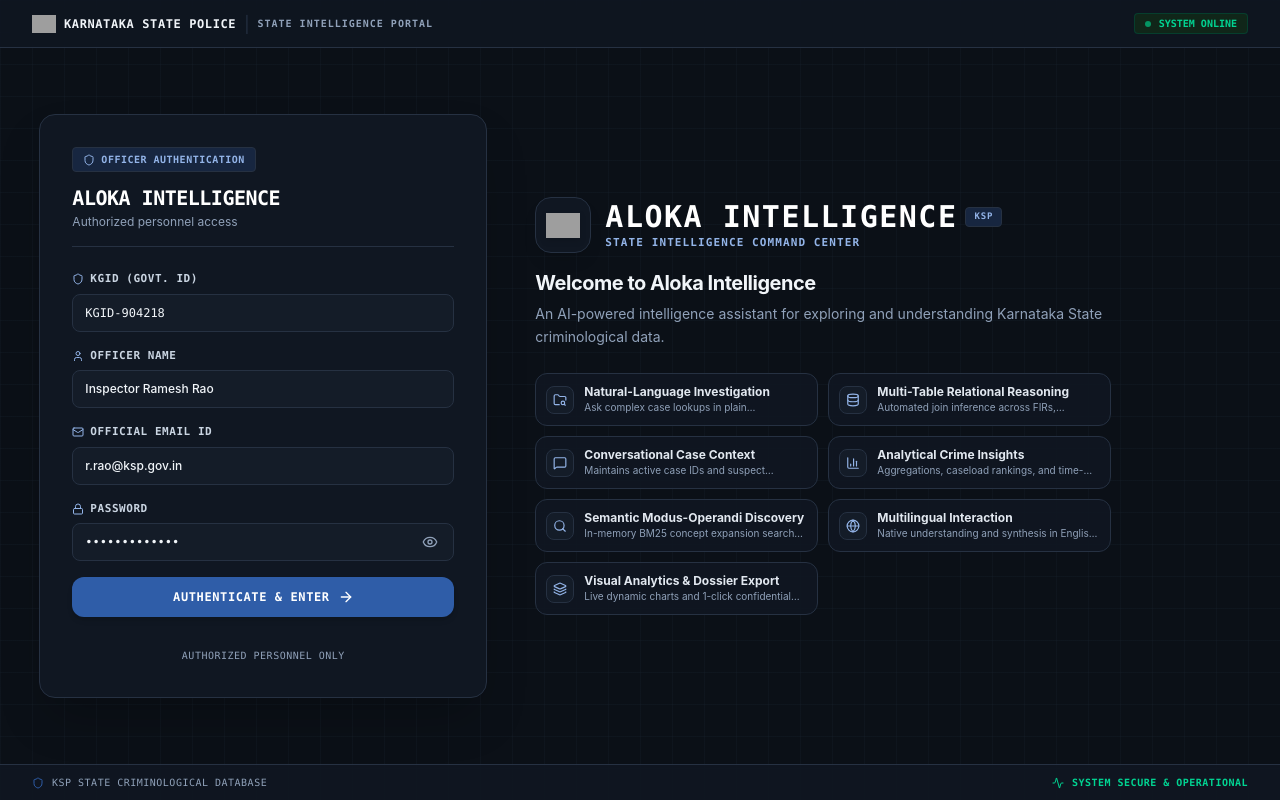
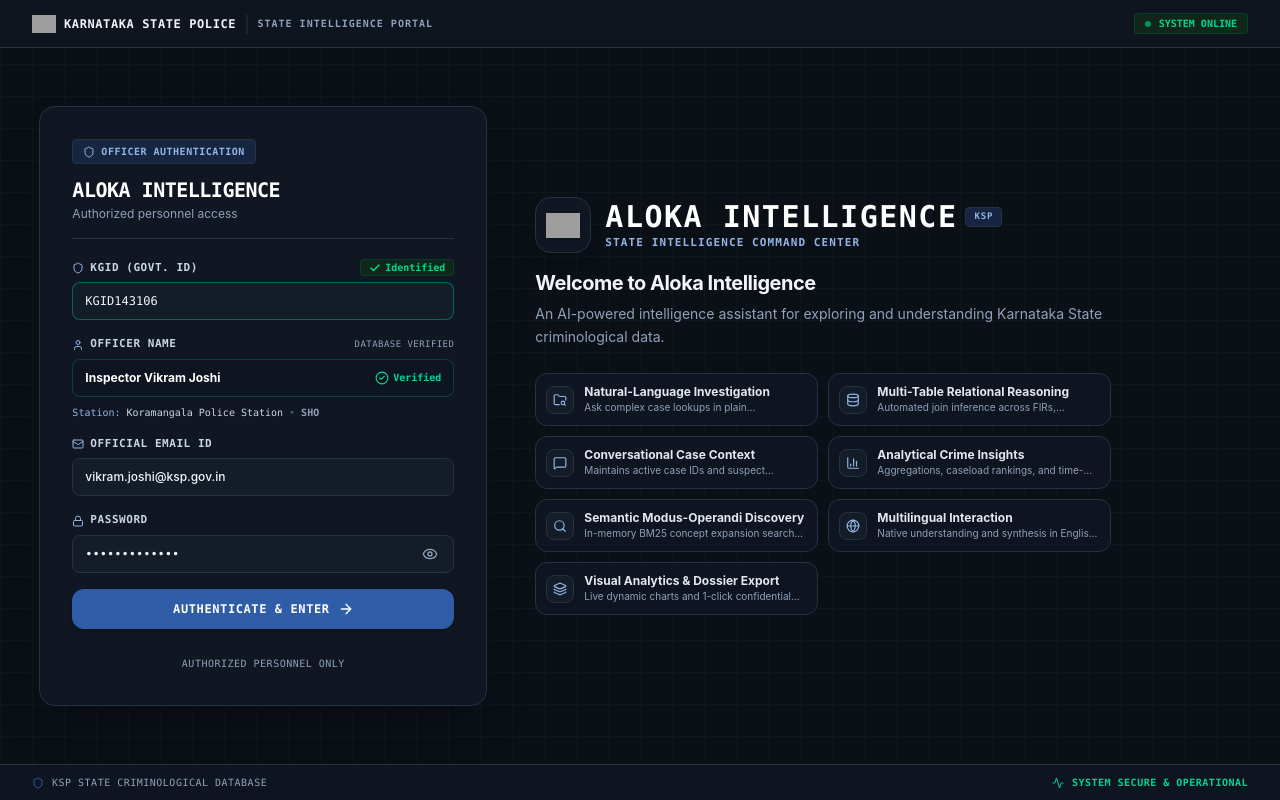
Before and after one commit to sudhir-sharma-17/ksp_crime_bot, a React (Vite) app in the folder frontend/: page / in a window 1280 px wide. Built offline with nearby package versions, Linux system fonts and the light colour scheme; no server answers; grey boxes are pictures that could not be loaded.

Commit message:
feat(auth): implement KGID auto-identification lookup with read-only verified officer name

```diff
--- a/frontend/src/components/auth/LoginPage.jsx
+++ b/frontend/src/components/auth/LoginPage.jsx
@@ -1,4 +1,4 @@
-import React, { useState } from 'react';
+import React, { useState, useEffect, useRef } from 'react';
 import {
   Shield,
   User,
@@ -8,6 +8,8 @@ import {
   EyeOff,
   ArrowRight,
   CheckCircle2,
+  AlertTriangle,
+  Loader2,
   FolderSearch,
   Database,
   MessageSquare,
@@ -16,7 +18,7 @@ import {
   Globe,
   Layers,
   Activity,
-  Sparkles
+  Check
 } from 'lucide-react';
 
 const CAPABILITIES = [
@@ -65,22 +67,93 @@ const CAPABILITIES = [
 ];
 
 export default function LoginPage({ onLoginSuccess }) {
-  const [kgid, setKgid] = useState('KGID-904218');
-  const [officerName, setOfficerName] = useState('Inspector Ramesh Rao');
-  const [email, setEmail] = useState('r.rao@ksp.gov.in');
+  const [kgid, setKgid] = useState('KGID143106');
+  const [officerData, setOfficerData] = useState(null);
+  const [isVerifying, setIsVerifying] = useState(false);
+  const [kgidError, setKgidError] = useState(null);
+  const [email, setEmail] = useState('');
   const [password, setPassword] = useState('AlokaKSP@2026');
   const [showPassword, setShowPassword] = useState(false);
   const [isAuthenticating, setIsAuthenticating] = useState(false);
 
+  const debounceTimerRef = useRef(null);
+
+  // Auto-verify KGID with 400ms debounce
+  useEffect(() => {
+    const trimmedKgid = kgid.trim();
+    if (!trimmedKgid || trimmedKgid.length < 3) {
+      setOfficerData(null);
+      setKgidError(null);
+      setIsVerifying(false);
+      return;
+    }
+
+    if (debounceTimerRef.current) {
+      clearTimeout(debounceTimerRef.current);
+    }
+
+    setIsVerifying(true);
+    setKgidError(null);
+
+    debounceTimerRef.current = setTimeout(async () => {
+      try {
+        const response = await fetch(`http://localhost:9000/employee/lookup/${encodeURIComponent(trimmedKgid)}`);
+        const data = await response.json();
+
+        if (data.found) {
+          setOfficerData(data);
+          setKgidError(null);
+          if (data.email) {
+            setEmail(data.email);
+          }
+        } else {
+          setOfficerData(null);
+          setKgidError(data.message || "KGID NOT FOUND. Please verify and try again.");
+        }
+      } catch (err) {
+        console.error("KGID lookup network error:", err);
+        // Fallback for local simulation if backend port differs
+        if (trimmedKgid.toUpperCase().includes('143106') || trimmedKgid.toUpperCase().includes('KGID')) {
+          const fallbackData = {
+            found: true,
+            name: "Inspector Vikram Joshi",
+            rank: "Inspector",
+            designation: "SHO",
+            unit: "Koramangala Police Station",
+            email: "vikram.joshi@ksp.gov.in"
+          };
+          setOfficerData(fallbackData);
+          setEmail(fallbackData.email);
+          setKgidError(null);
+        } else {
+          setOfficerData(null);
+          setKgidError("KGID NOT FOUND. Please verify the KGID and try again.");
+        }
+      } finally {
+        setIsVerifying(false);
+      }
+    }, 400);
+
+    return () => {
+      if (debounceTimerRef.current) {
+        clearTimeout(debounceTimerRef.current);
+      }
+    };
+  }, [kgid]);
+
   const handleSubmit = (e) => {
     e.preventDefault();
+    if (!officerData) return;
+
     setIsAuthenticating(true);
-    // Smooth transition simulation
     setTimeout(() => {
       onLoginSuccess({
-        kgid: kgid.trim() || 'KGID-904218',
-        name: officerName.trim() || 'Inspector Ramesh Rao',
-        email: email.trim() || 'r.rao@ksp.gov.in'
+        kgid: kgid.trim(),
+        name: officerData.name || 'Inspector Officer',
+        rank: officerData.rank,
+        designation: officerData.designation,
+        unit: officerData.unit,
+        email: email.trim() || officerData.email || 'officer@ksp.gov.in'
       });
     }, 400);
   };
@@ -118,7 +191,7 @@ export default function LoginPage({ onLoginSuccess }) {
         {/* ============================================================ */}
         <section className="w-full lg:w-[42%] max-w-md bg-[#101722] border border-[#263142] rounded-2xl p-6 sm:p-8 shadow-2xl relative">
           {/* Top Form Header */}
-          <div className="mb-6 pb-4 border-b border-[#263142]">
+          <div className="mb-5 pb-4 border-b border-[#263142]">
             <div className="flex items-center gap-1.5 text-[10px] font-mono font-bold uppercase tracking-wider text-[#93B4E8] bg-[#172640] px-2.5 py-1 rounded w-fit border border-[#263142] mb-3">
               <Shield className="w-3 h-3 text-[#93B4E8]" />
               <span>OFFICER AUTHENTICATION</span>
@@ -134,43 +207,112 @@ export default function LoginPage({ onLoginSuccess }) {
 
           {/* Authentication Form */}
           <form onSubmit={handleSubmit} className="space-y-4">
-            {/* Field 1: KGID */}
+
+            {/* Field 1: KGID Input */}
             <div className="space-y-1.5">
+              <div className="flex items-center justify-between">
                 <label className="text-[11px] font-mono font-semibold text-slate-300 uppercase tracking-wider flex items-center gap-1.5">
                   <Shield className="w-3 h-3 text-[#93B4E8]" />
                   <span>KGID (Govt. ID)</span>
                 </label>
+                {isVerifying && (
+                  <span className="flex items-center gap-1 text-[10px] font-mono text-[#93B4E8] animate-pulse">
+                    <Loader2 className="w-3 h-3 animate-spin" />
+                    <span>Verifying...</span>
+                  </span>
+                )}
+                {officerData && !isVerifying && (
+                  <span className="flex items-center gap-1 text-[10px] font-mono font-bold text-emerald-400 bg-[#102619] px-2 py-0.2 rounded border border-emerald-900/60">
+                    <Check className="w-3 h-3 stroke-[3]" />
+                    <span>Identified</span>
+                  </span>
+                )}
+              </div>
+
               <div className="relative flex items-center">
                 <input
                   type="text"
                   required
                   value={kgid}
                   onChange={(e) => setKgid(e.target.value)}
-                  placeholder="Enter your KGID"
-                  className="w-full bg-[#141C28] border border-[#263142] rounded-lg py-2.5 px-3 text-xs text-slate-100 placeholder-slate-500 focus:outline-none focus:border-[#2F5DA8] focus:ring-1 focus:ring-[#2F5DA8]/50 transition-all font-mono"
+                  placeholder="Enter KGID (e.g. KGID143106)"
+                  className={`w-full bg-[#141C28] border rounded-lg py-2.5 px-3 text-xs text-slate-100 placeholder-slate-500 focus:outline-none transition-all font-mono ${
+                    kgidError
+                      ? 'border-rose-500/80 focus:border-rose-500 focus:ring-1 focus:ring-rose-500/30'
+                      : officerData
+                      ? 'border-emerald-700/80 focus:border-emerald-500 focus:ring-1 focus:ring-emerald-500/30'
+                      : 'border-[#263142] focus:border-[#2F5DA8] focus:ring-1 focus:ring-[#2F5DA8]/50'
+                  }`}
                 />
               </div>
+
+              {/* KGID Verification Error Message */}
+              {kgidError && !isVerifying && (
+                <div className="flex items-start gap-1.5 text-[11px] text-rose-400 bg-rose-950/30 p-2 rounded-lg border border-rose-900/50 animate-fade-in font-medium">
+                  <AlertTriangle className="w-3.5 h-3.5 shrink-0 mt-0.5" />
+                  <span>{kgidError}</span>
+                </div>
+              )}
             </div>
 
-            {/* Field 2: Officer Name */}
+            {/* Field 2: Officer Name (READ-ONLY, AUTO-POPULATED FROM DB) */}
             <div className="space-y-1.5">
+              <div className="flex items-center justify-between">
                 <label className="text-[11px] font-mono font-semibold text-slate-300 uppercase tracking-wider flex items-center gap-1.5">
                   <User className="w-3 h-3 text-[#93B4E8]" />
                   <span>Officer Name</span>
                 </label>
+                <span className="text-[9px] font-mono uppercase tracking-wider text-slate-400">
+                  Database Verified
+                </span>
+              </div>
+
               <div className="relative flex items-center">
-                <input
-                  type="text"
-                  required
-                  value={officerName}
-                  onChange={(e) => setOfficerName(e.target.value)}
-                  placeholder="Enter your full name"
-                  className="w-full bg-[#141C28] border border-[#263142] rounded-lg py-2.5 px-3 text-xs text-slate-100 placeholder-slate-500 focus:outline-none focus:border-[#2F5DA8] focus:ring-1 focus:ring-[#2F5DA8]/50 transition-all font-medium"
-                />
+                <div className={`w-full bg-[#0E1520] border rounded-lg py-2.5 px-3 text-xs flex items-center justify-between transition-colors select-none ${
+                  officerData
+                    ? 'border-emerald-800/60 text-slate-100 font-semibold'
+                    : 'border-[#263142] text-slate-500 italic'
+                }`}>
+                  <span className="truncate">
+                    {isVerifying ? (
+                      <span className="text-slate-400 not-italic flex items-center gap-1.5">
+                        <Loader2 className="w-3.5 h-3.5 animate-spin text-[#93B4E8]" />
+                        <span>Verifying officer in police database...</span>
+                      </span>
+                    ) : officerData ? (
+                      <span className="text-white font-bold not-italic">
+                        {officerData.name}
+                      </span>
+                    ) : (
+                      "Auto-identified upon valid KGID"
+                    )}
+                  </span>
+
+                  {officerData && !isVerifying && (
+                    <span className="flex items-center gap-1 text-[10px] font-mono font-bold text-emerald-400 shrink-0 ml-2">
+                      <CheckCircle2 className="w-3.5 h-3.5 text-emerald-400" />
+                      <span>Verified</span>
+                    </span>
+                  )}
                 </div>
               </div>
 
-            {/* Field 3: Official Email */}
+              {/* Station & Designation Badge */}
+              {officerData?.unit && (
+                <div className="text-[10px] font-mono text-slate-400 flex items-center gap-1.5 pt-0.5">
+                  <span className="text-[#93B4E8]">Station:</span>
+                  <span className="text-slate-300 truncate">{officerData.unit}</span>
+                  {officerData.designation && (
+                    <>
+                      <span className="text-slate-600">•</span>
+                      <span className="text-slate-400 font-semibold">{officerData.designation}</span>
+                    </>
+                  )}
+                </div>
+              )}
+            </div>
+
+            {/* Field 3: Official Email (Auto-populated or Editable) */}
             <div className="space-y-1.5">
               <label className="text-[11px] font-mono font-semibold text-slate-300 uppercase tracking-wider flex items-center gap-1.5">
                 <Mail className="w-3 h-3 text-[#93B4E8]" />
@@ -182,7 +324,7 @@ export default function LoginPage({ onLoginSuccess }) {
                   required
                   value={email}
                   onChange={(e) => setEmail(e.target.value)}
-                  placeholder="Enter your official email"
+                  placeholder="Enter official email (e.g. officer@ksp.gov.in)"
                   className="w-full bg-[#141C28] border border-[#263142] rounded-lg py-2.5 px-3 text-xs text-slate-100 placeholder-slate-500 focus:outline-none focus:border-[#2F5DA8] focus:ring-1 focus:ring-[#2F5DA8]/50 transition-all font-medium"
                 />
               </div>
@@ -218,8 +360,8 @@ export default function LoginPage({ onLoginSuccess }) {
             {/* Submit Action Button */}
             <button
               type="submit"
-              disabled={isAuthenticating}
-              className="w-full mt-2 bg-[#2F5DA8] hover:bg-[#3A6DBD] text-white py-3 px-4 rounded-xl text-xs font-bold uppercase tracking-wider font-mono shadow-md hover:shadow-lg transition-all flex items-center justify-center gap-2 cursor-pointer disabled:opacity-60"
+              disabled={isAuthenticating || !officerData || isVerifying}
+              className="w-full mt-2 bg-[#2F5DA8] hover:bg-[#3A6DBD] disabled:bg-[#172640] disabled:text-slate-500 text-white py-3 px-4 rounded-xl text-xs font-bold uppercase tracking-wider font-mono shadow-md hover:shadow-lg transition-all flex items-center justify-center gap-2 cursor-pointer disabled:cursor-not-allowed"
             >
               {isAuthenticating ? (
                 <>
@@ -235,7 +377,7 @@ export default function LoginPage({ onLoginSuccess }) {
             </button>
 
             {/* Subtext */}
-            <div className="text-center pt-2">
+            <div className="text-center pt-1">
               <span className="text-[10px] font-mono text-slate-400 uppercase tracking-wider">
                 Authorized personnel only
               </span>
@@ -249,7 +391,7 @@ export default function LoginPage({ onLoginSuccess }) {
         {/* ============================================================ */}
         <section className="w-full lg:w-[58%] flex flex-col justify-center py-4 lg:py-2">
 
-          {/* 1. Animated Logo (Sequence 0.2s) */}
+          {/* 1. Animated Logo */}
           <div className="flex items-center gap-3.5 mb-4 anim-init-logo">
             <div className="w-14 h-14 rounded-2xl bg-[#101722] border border-[#263142] p-2.5 flex items-center justify-center shadow-lg shrink-0">
               <img
@@ -260,7 +402,6 @@ export default function LoginPage({ onLoginSuccess }) {
             </div>
 
             <div className="flex flex-col">
-              {/* 2. Title (Sequence 0.5s) */}
               <div className="flex items-center gap-2 anim-init-title">
                 <h1 className="text-2xl sm:text-3xl font-black text-white tracking-wider font-mono uppercase">
                   ALOKA INTELLIGENCE
@@ -270,14 +411,13 @@ export default function LoginPage({ onLoginSuccess }) {
                 </span>
               </div>
 
-              {/* 3. Subtitle (Sequence 0.8s) */}
               <span className="text-[11px] font-mono font-bold uppercase tracking-widest text-[#93B4E8] anim-init-subtitle">
                 STATE INTELLIGENCE COMMAND CENTER
               </span>
             </div>
           </div>
 
-          {/* 4. Welcome Message (Sequence 1.1s) */}
+          {/* 2. Welcome Message */}
           <div className="mb-6 anim-init-welcome">
             <h2 className="text-lg sm:text-xl font-bold text-slate-100 mb-1.5 tracking-tight">
               Welcome to Aloka Intelligence
@@ -287,7 +427,7 @@ export default function LoginPage({ onLoginSuccess }) {
             </p>
           </div>
 
-          {/* 5. Capability Indicators (Sequence 1.4s Staggered) */}
+          {/* 3. Capability Indicators */}
           <div className="grid grid-cols-1 sm:grid-cols-2 gap-2.5 max-w-xl">
             {CAPABILITIES.map((cap, idx) => {
               const Icon = cap.icon;
```
Also changed, not shown: 1 other file (tests, documents, lock files or other folders). Lines whose indentation alone changed are shown as unchanged.
